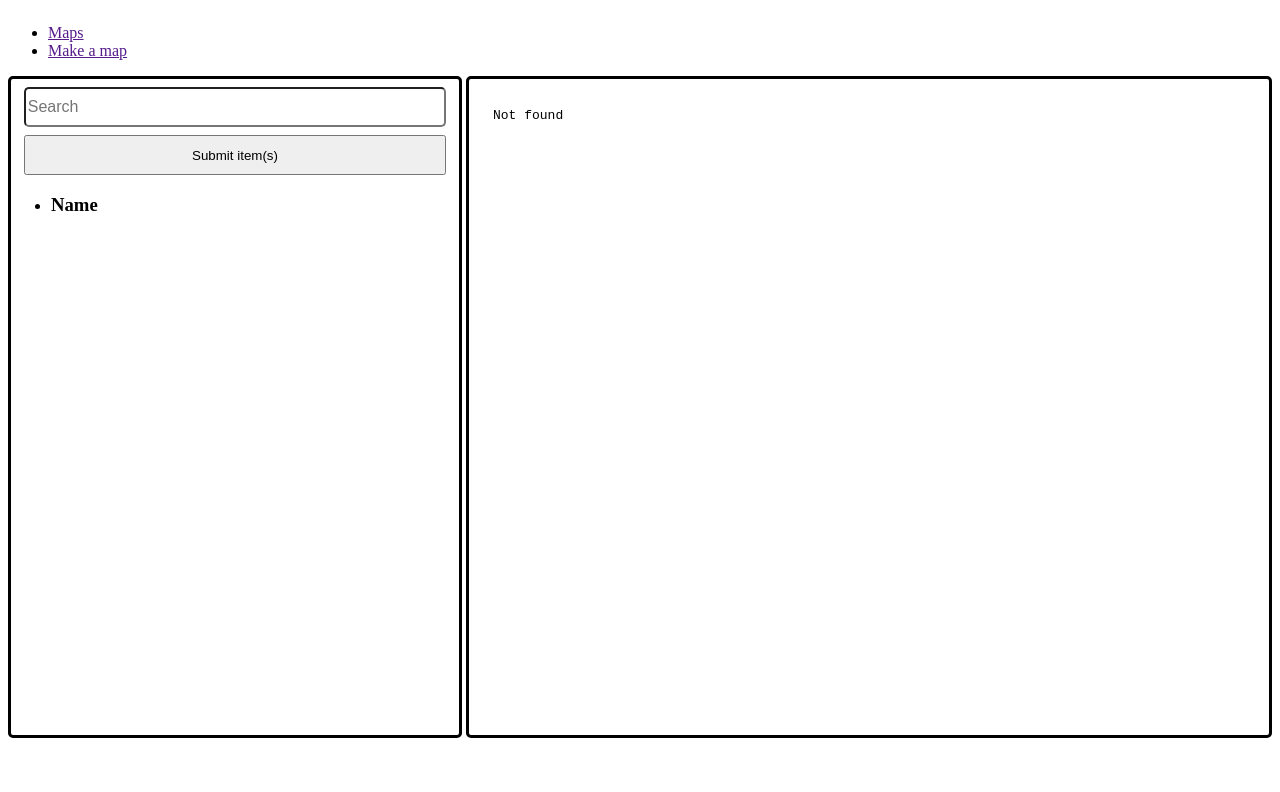
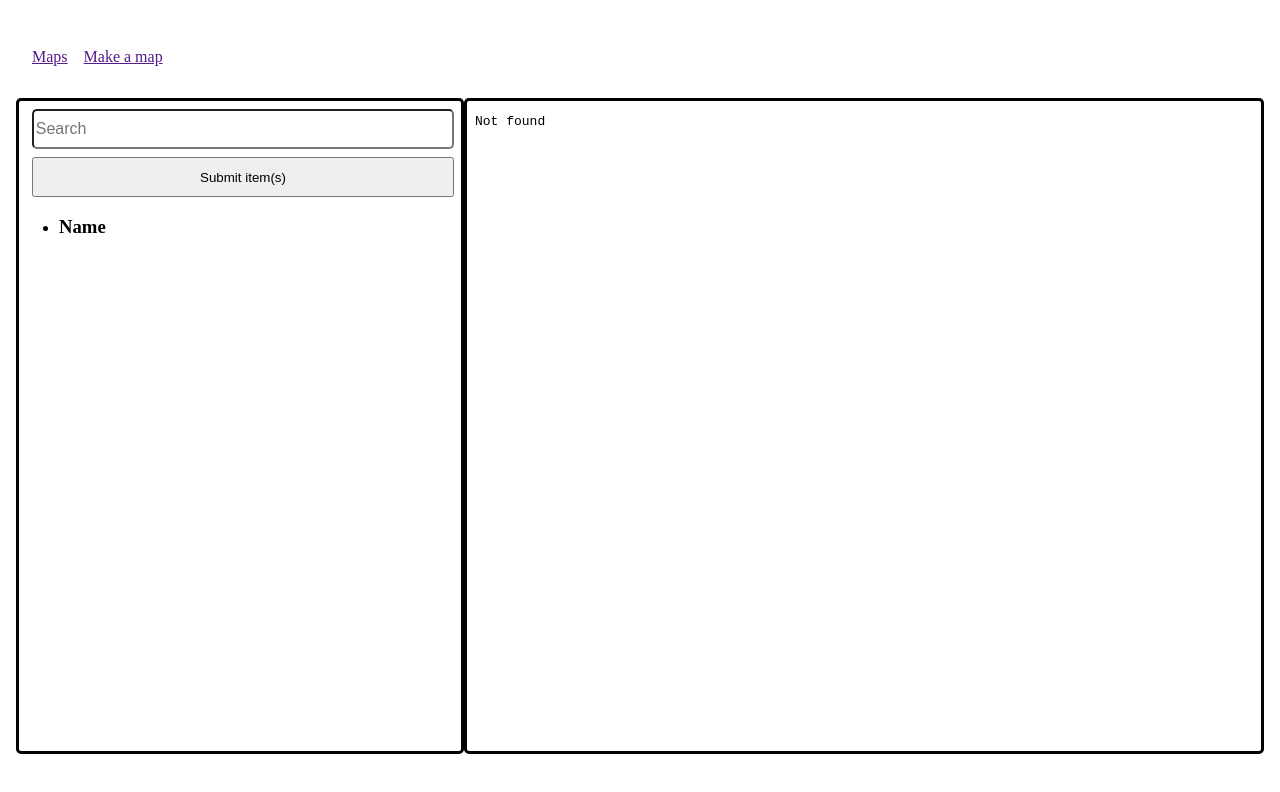
Before and after one commit to idkhow2type/map-stem-2023, a website: page views/maps.html in a window 1280 px wide. Drawn offline with Linux system fonts and the light colour scheme.

Commit message:
fix nav p1

```diff
--- a/public/maps.css
+++ b/public/maps.css
@@ -1,12 +1,30 @@
 :root {
     --div-h: 82vh;
-    --nav-h: 100vh - var(--div-h)
+    --nav-h: 100vh - var(--div-h);
+}
+
+*,
+*::before,
+*::after {
+    box-sizing: border-box;
+}
+
+body {
+    margin: 0;
+    padding: 1em;
 }
 
 .horizontal-nav-bar {
-    width: 100vw;
+    width: 100%;
     height: var(--nav-h);
     display: flex;
+    padding: 1em;
+}
+.horizontal-nav-bar ul{
+    list-style: none;
+    display: flex;
+    gap: 1em;
+    padding-left: 0;
 }
 
 .map-list {
@@ -22,6 +40,9 @@
     width: calc(65vw - 32px);
     height: var(--div-h);
     float: right;
+}
+.map-preview iframe {
+    margin: 0;
 }
 
 .input {
```
